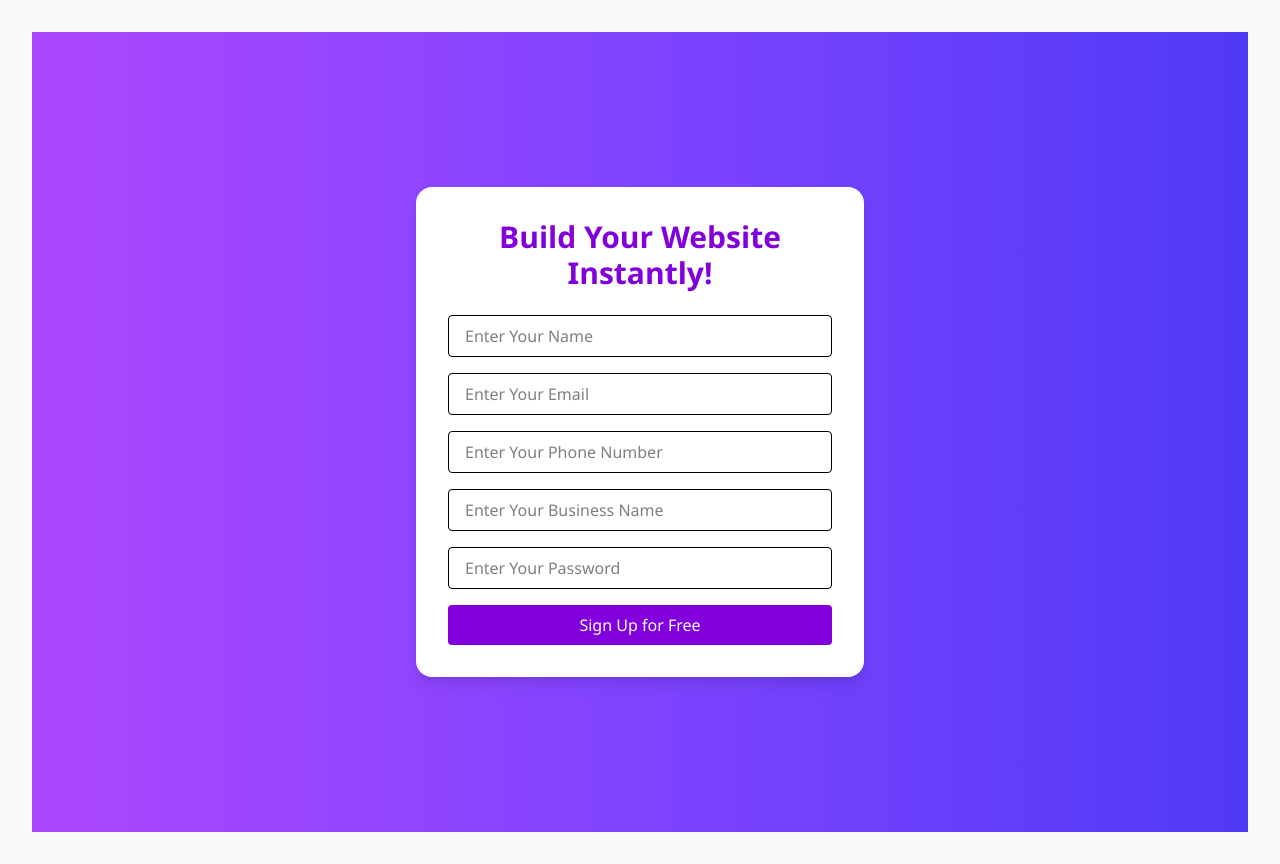
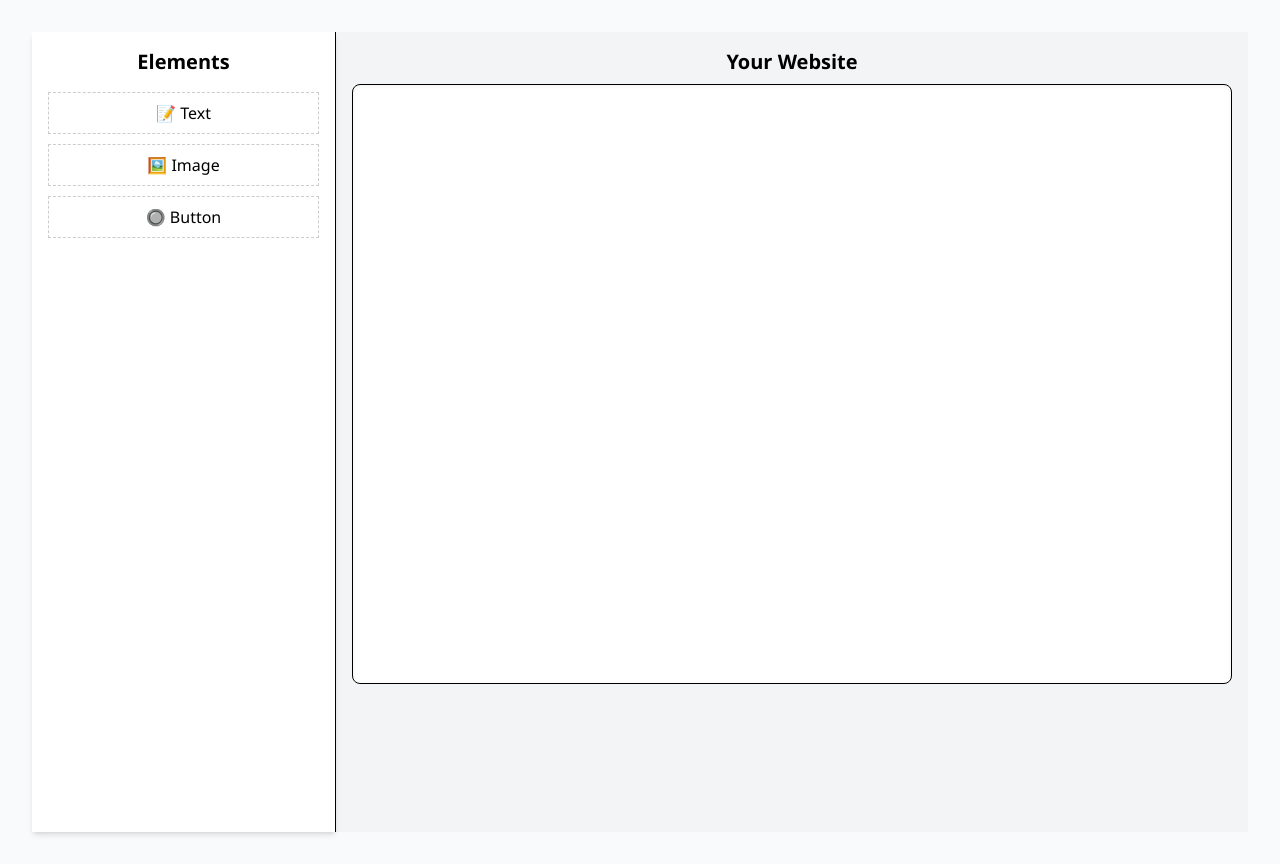
Before and after one commit to Tanzzzzzzzzz/InstaWeb, a React (Vite) app: page /builder in a window 1280 px wide. Built offline with nearby package versions, Linux system fonts and the light colour scheme.

Commit message:
Drag and Drop in Place

```diff
--- a/package.json
+++ b/package.json
@@ -16,6 +16,8 @@
     "nanoid": "^5.1.5",
     "react": "^19.1.0",
     "react-dom": "^19.1.0",
+    "react-router": "^7.6.1",
+    "react-router-dom": "^7.6.1",
     "tailwindcss": "^4.1.8"
   },
   "devDependencies": {
--- a/src/App.jsx
+++ b/src/App.jsx
@@ -2,15 +2,33 @@ import { useState } from 'react'
 import reactLogo from './assets/react.svg'
 import viteLogo from '/vite.svg'
 import './App.css'
+import {
+  createBrowserRouter,
+  RouterProvider,
+} from "react-router-dom";
 import LandingPage from './pages2/LandingPage'
+import Builder from './pages2/Builder';
 
 
 function App() {
-  const [count, setCount] = useState(0)
+  const router = createBrowserRouter([
+    {
+      path: "/",
+      element: <LandingPage/>,
+    },
+
+
+
+    {
+      path: "/builder",
+      element: <Builder/>,
+    },
+  ])
 
   return (
     <div>
-      <LandingPage/>
+      <RouterProvider router={router}/>
+
     </div>
   )
 }
--- a/src/components/DraggableElement.jsx
+++ b/src/components/DraggableElement.jsx
@@ -1,11 +1,25 @@
-import React from 'react'
+import React from "react";
+import { useDraggable } from "@dnd-kit/core";
 
-const DraggableElement = () => {
+const DraggableElement = ({ id, children }) => {
+  const { attributes, listeners, setNodeRef, transform } = useDraggable({ id });
+
+  const style = {
+    transform: transform
+      ? `translate(${transform.x}px, ${transform.y}px)`
+      : undefined,
+    border: "1px dashed #ccc",
+    padding: "8px",
+    marginBottom: "10px",
+    cursor: "grab",
+    background: "white",
+  };
+
   return (
-    <div>
+    <div ref={setNodeRef} style={style} {...listeners} {...attributes}>
+      {children}
+    </div>
+  );
+};
 
-    </div>
-  )
-}
-
-export default DraggableElement
+export default DraggableElement;
--- /dev/null
+++ b/src/components/DroppableCanvas.jsx
@@ -0,0 +1,17 @@
+import React from "react";
+import { useDroppable } from "@dnd-kit/core";
+
+const DroppableCanvas = ({ children }) => {
+  const { setNodeRef } = useDroppable({ id: "canvas" });
+
+  return (
+    <div
+      ref={setNodeRef}
+      className="w-full h-[600px] bg-white border rounded-lg p-4 shadow-inner overflow-auto"
+    >
+      {children}
+    </div>
+  );
+};
+
+export default DroppableCanvas;
--- /dev/null
+++ b/src/components/PropertiesPanel.jsx
@@ -0,0 +1,40 @@
+import React from "react";
+
+const PropertiesPanel = ({ selectedElement, onChange }) => {
+  if (!selectedElement) return null;
+
+  return (
+    <div className="w-1/4 bg-white p-4 shadow-md border-l">
+      <h2 className="text-lg font-bold mb-4">Edit Element</h2>
+
+      {selectedElement.type === "text" && (
+        <input
+          type="text"
+          value={selectedElement.content}
+          onChange={(e) => onChange({ ...selectedElement, content: e.target.value })}
+          className="w-full border px-3 py-2 rounded"
+        />
+      )}
+
+      {selectedElement.type === "image" && (
+        <input
+          type="text"
+          value={selectedElement.src}
+          onChange={(e) => onChange({ ...selectedElement, src: e.target.value })}
+          className="w-full border px-3 py-2 rounded"
+        />
+      )}
+
+      {selectedElement.type === "button" && (
+        <input
+          type="text"
+          value={selectedElement.label}
+          onChange={(e) => onChange({ ...selectedElement, label: e.target.value })}
+          className="w-full border px-3 py-2 rounded"
+        />
+      )}
+    </div>
+  );
+};
+
+export default PropertiesPanel;
--- /dev/null
+++ b/src/pages2/Builder.jsx
@@ -0,0 +1,90 @@
+import React, { useState } from "react";
+import { DndContext } from "@dnd-kit/core";
+import DraggableElement from "../components/DraggableElement";
+import DroppableCanvas from "../components/DroppableCanvas";
+import PropertiesPanel from "../components/PropertiesPanel";
+
+const Builder = () => {
+  const [elements, setElements] = useState([]);
+  const [selected, setSelected] = useState(null);
+
+  const handleDragEnd = (event) => {
+    const { over, active } = event;
+    if (over?.id === "canvas") {
+      const newElement = createElementFromId(active.id);
+      setElements((prev) => [...prev, newElement]);
+    }
+  };
+
+  const createElementFromId = (id) => {
+    switch (id) {
+      case "text":
+        return { id: Date.now(), type: "text", content: "Sample text" };
+      case "image":
+        return {
+          id: Date.now(),
+          type: "image",
+          src: "https://via.placeholder.com/150",
+        };
+      case "button":
+        return { id: Date.now(), type: "button", label: "Click Me" };
+      default:
+        return null;
+    }
+  };
+
+  const handleUpdateElement = (updatedElement) => {
+    setElements((prev) =>
+      prev.map((el) => (el.id === updatedElement.id ? updatedElement : el))
+    );
+    setSelected(updatedElement);
+  };
+
+  return (
+    <div className="flex h-screen bg-gray-100">
+      {/* Left Sidebar */}
+      <div className="w-1/4 bg-white p-4 shadow-md border-r">
+        <h2 className="text-xl font-bold mb-4">Elements</h2>
+        <DndContext onDragEnd={handleDragEnd}>
+          <DraggableElement id="text">📝 Text</DraggableElement>
+          <DraggableElement id="image">🖼️ Image</DraggableElement>
+          <DraggableElement id="button">🔘 Button</DraggableElement>
+        </DndContext>
+      </div>
+
+      {/* Center Canvas */}
+      <div className="flex-1 p-4">
+        <h2 className="text-xl font-semibold mb-2">Your Website</h2>
+        <DndContext onDragEnd={handleDragEnd}>
+          <DroppableCanvas>
+            {elements.map((el) => (
+              <div
+                key={el.id}
+                className="p-2 border mb-2 cursor-pointer"
+                onClick={() => setSelected(el)}
+              >
+                {el.type === "text" && <p>{el.content}</p>}
+                {el.type === "image" && (
+                  <img src={el.src} alt="user" className="w-32" />
+                )}
+                {el.type === "button" && (
+                  <button className="bg-blue-500 text-white px-4 py-2 rounded">
+                    {el.label}
+                  </button>
+                )}
+              </div>
+            ))}
+          </DroppableCanvas>
+        </DndContext>
+      </div>
+
+      {/* Right Properties Panel */}
+      <PropertiesPanel
+        selectedElement={selected}
+        onChange={handleUpdateElement}
+      />
+    </div>
+  );
+};
+
+export default Builder;
```
Also changed, not shown: src/pages2/WebsitePreview.jsx (added), 1 other file (tests, documents, lock files or other folders).
